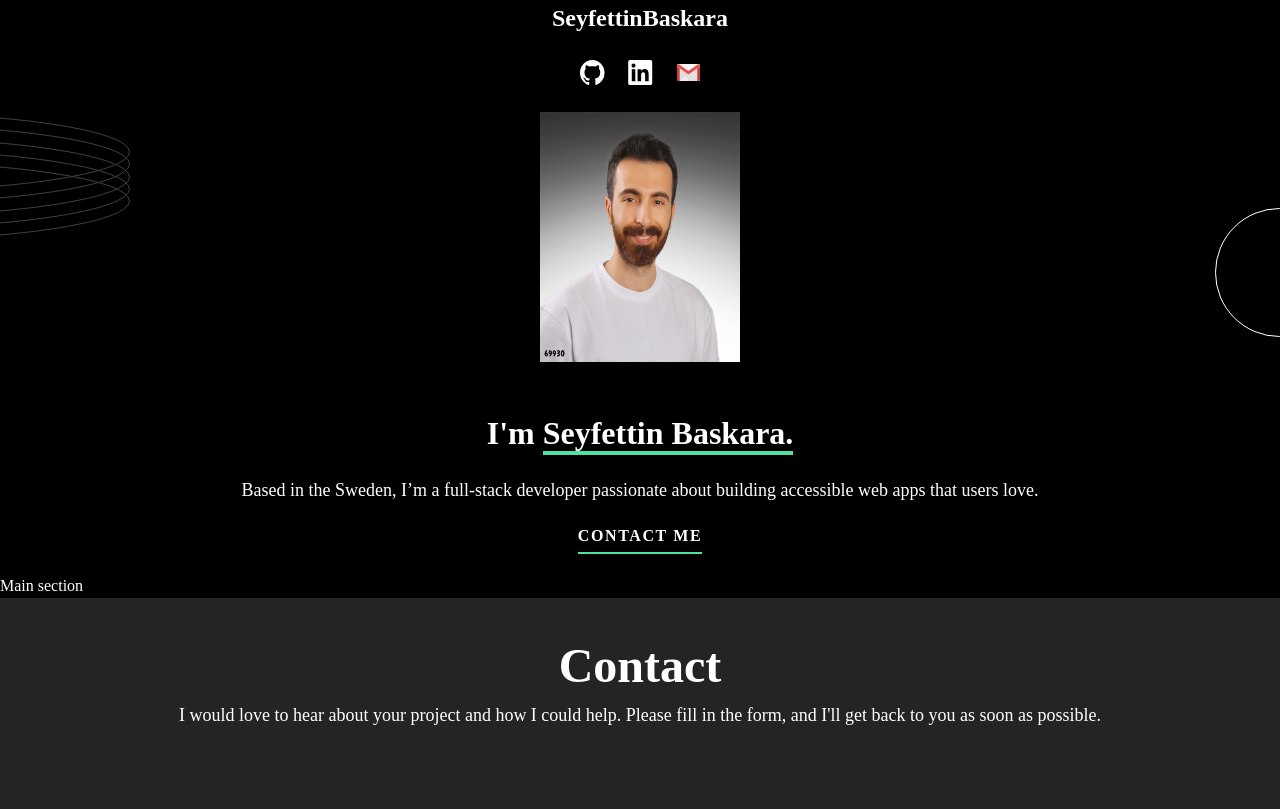
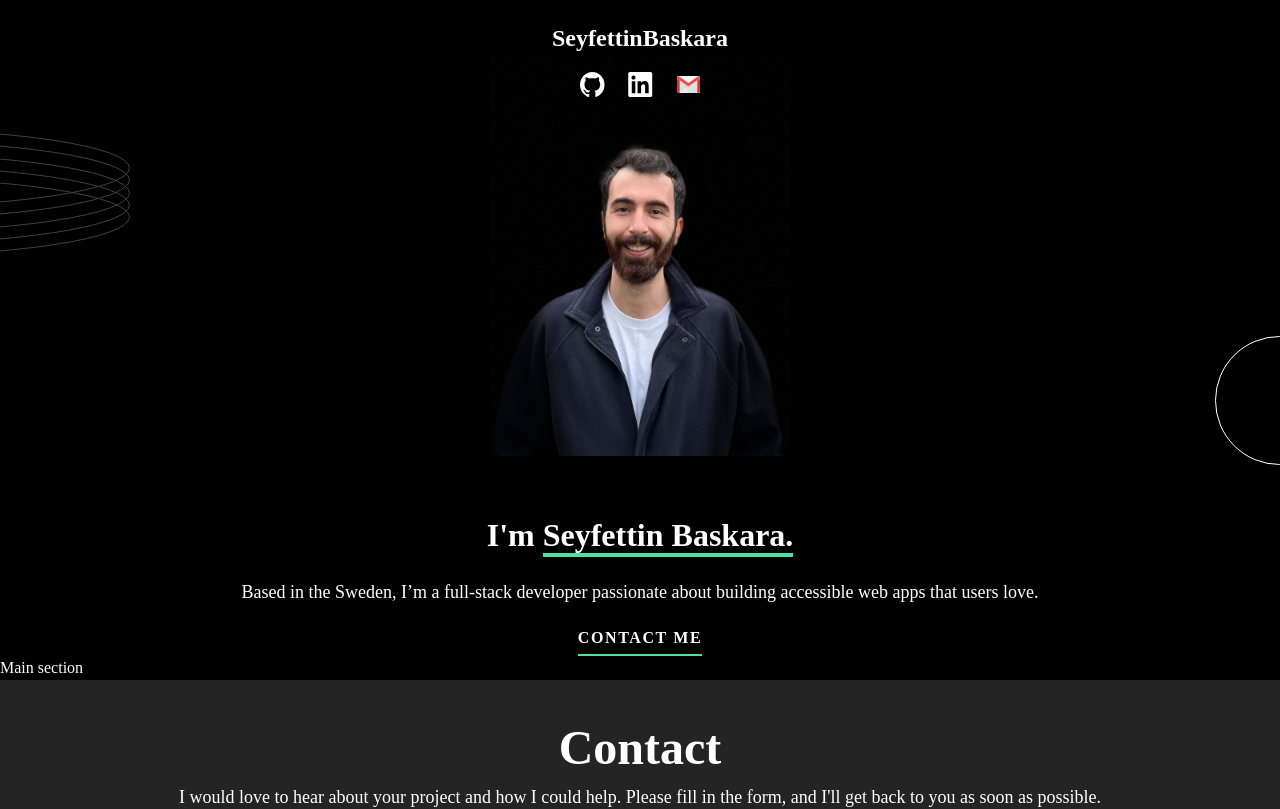
Before and after one commit to SeyfBaskara/Portfolio, a Next.js app: page / in a window 1280 px wide. Shown: the top 809 px of the page. Built offline with nearby package versions, Linux system fonts and the light colour scheme.

Commit message:
add new profile image

```diff
--- a/components/Layout/Header/Header.tsx
+++ b/components/Layout/Header/Header.tsx
@@ -6,9 +6,9 @@ import Nav from './Nav'
 
 const Header = () => {
    return (
-      <header className="flex flex-col items-center text-White gap-5 relative overflow-hidden">
+      <header className="flex flex-col items-center text-White relative overflow-hidden pt-5">
          <Nav />
-         <section className="flex flex-col items-center gap-10 ">
+         <section className="flex flex-col items-center">
             <ProfilePhoto />
             <div className="flex flex-col items-center text-center gap-5">
                <h2 className="text-[2rem] font-bold">
@@ -22,10 +22,10 @@ const Header = () => {
             </div>
          </section>
          <section>
-            <div className="absolute top-52 -right-16 ">
+            <div className="absolute top-[21rem] -right-16 ">
                <Image src="/images/pattern-circle.svg" alt="pattern circle" width={129} height={129} />
             </div>
-            <div className="absolute top-28 -left-[25rem]">
+            <div className="absolute top-32 -left-[25rem]">
                <Image src="/images/pattern-rings.svg" alt="pattern circle" width={530} height={129} />
             </div>
          </section>
--- a/components/Layout/Header/Nav.tsx
+++ b/components/Layout/Header/Nav.tsx
@@ -4,7 +4,7 @@ import data from '../../../data/data.json'
 
 const Nav = () => {
    return (
-      <div className="flex flex-col items-center gap-6">
+      <div className="flex flex-col items-center gap-4 z-50">
          <h1 className="font-bold text-md">SeyfettinBaskara</h1>
          <div className="flex items-center justify-around w-36">
             {data.links.map((link, index) => {
--- a/components/ProfilePhoto.tsx
+++ b/components/ProfilePhoto.tsx
@@ -3,8 +3,8 @@ import Image from 'next/image'
 
 const ProfilePhoto = () => {
    return (
-      <div>
-         <Image src="/images/profile.jpg" alt="profile picture" width={200} height={250} priority={true} />
+      <div className="relative bottom-12">
+         <Image src="/images/profile-IMG.jpg" alt="profile picture" width={302} height={400} priority={true} />
       </div>
    )
 }
```
Also changed, not shown: public/images/profile-IMG.jpg (added).
